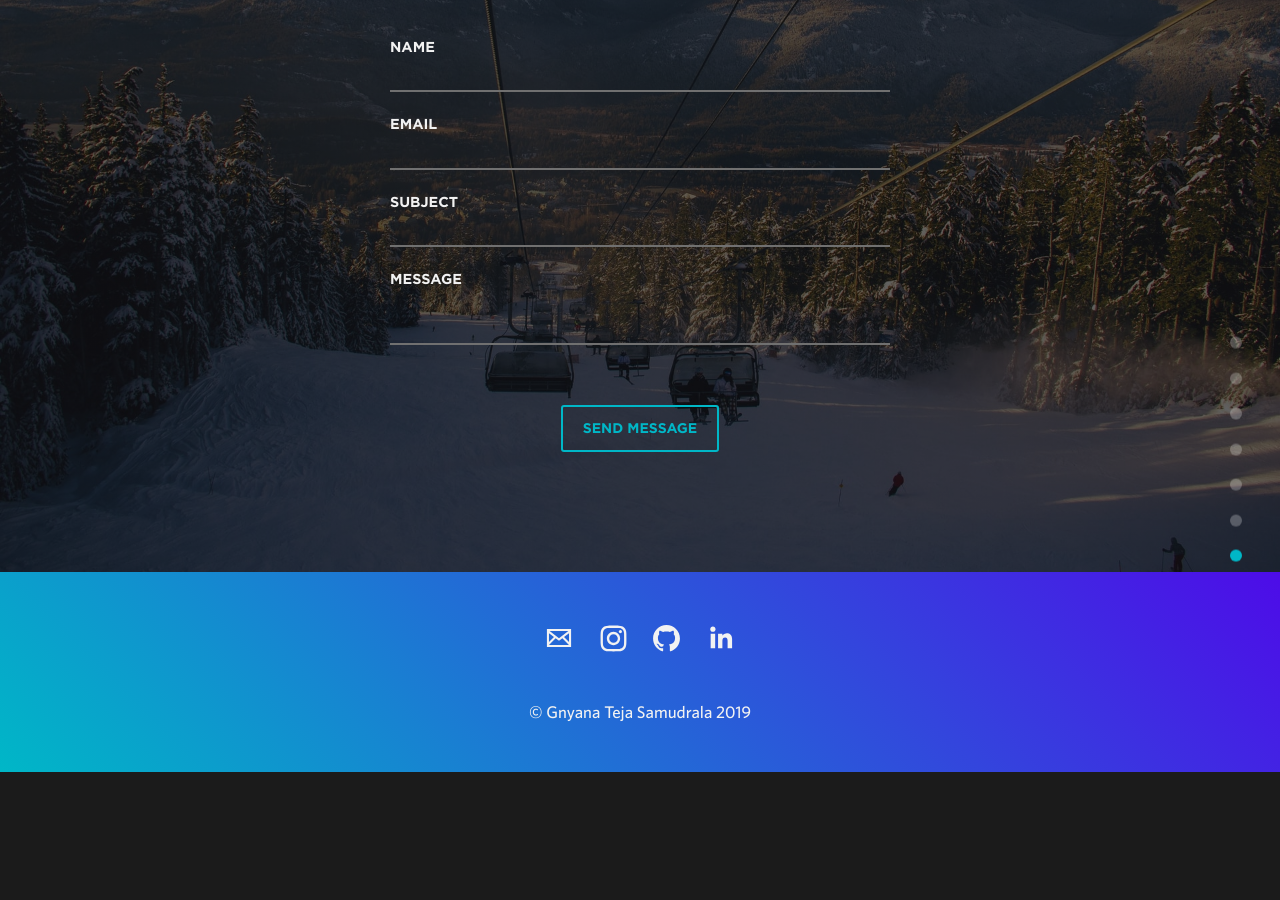
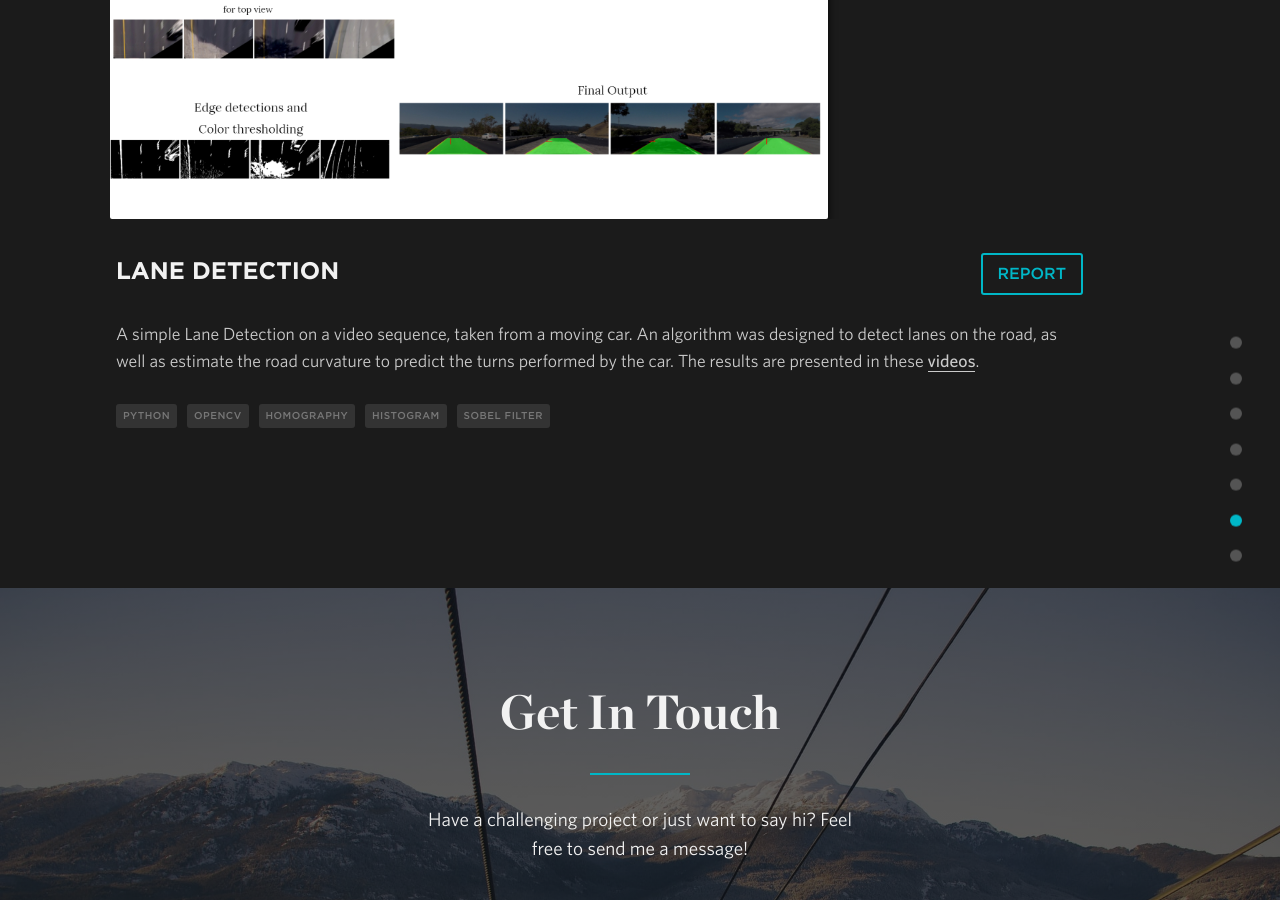
Before and after one commit to sgteja/trailsite.github.io, a Jekyll site: the page built from index.html, in a window 1280 px wide and 900 px high, scrolled down 8863 px. Built offline with Jekyll 4.4.1, drawn with Linux system fonts in a browser that asks for light colours; nearby versions of some CDN libraries; before the commit the page ends 9635 px from its top, so only the background shows below that.

Commit message:
Lane detection project

```diff
--- a/_data/portfolio.yml
+++ b/_data/portfolio.yml
@@ -48,8 +48,19 @@
     - thing: RANSAC
     - thing: Harris corner
     - thing: Homography estimation
+
+- title: Lane Detection
+  demo: http://sgteja.github.io/trailsite.github.io/reports/LaneDetection.pdf
+  description: A simple Lane Detection on a video sequence, taken from a moving car. An algorithm was designed to detect lanes on the road, as well as estimate the road curvature to predict the turns performed by the car. The results are presented in these <a href="https://drive.google.com/open?id=1kwCBzWDV0Uqmww-n54ch6un3r8DlcdMQ" target="_blank">videos</a>.
+  img: LaneDetection
+  used:
+    - thing: Python
+    - thing: OpenCV
+    - thing: Homography
+    - thing: Histogram
+    - thing: Sobel filter
 # - title: Weather Widget
-#   demo: http://quiet-dusk-89245.herokuapp.com/
+#    demo: http://quiet-dusk-89245.herokuapp.com/
 #   code: https://github.com/bchiang7/DemoWebApp
 #   description: A simple weather app I made at HubSpot's Fall 2016 Web App Workshop utilizing Node.js, Express, and Heroku. I used the OpenWeatherMap API to get weather and forecast data, and then used the current city's coordinates to create a map background that reflected the current city using the Google Maps API.
 #   img: weather
```
Also changed, not shown: img/portfolio/LaneDetection/LaneDetection.jpg (added), 1 other file.
